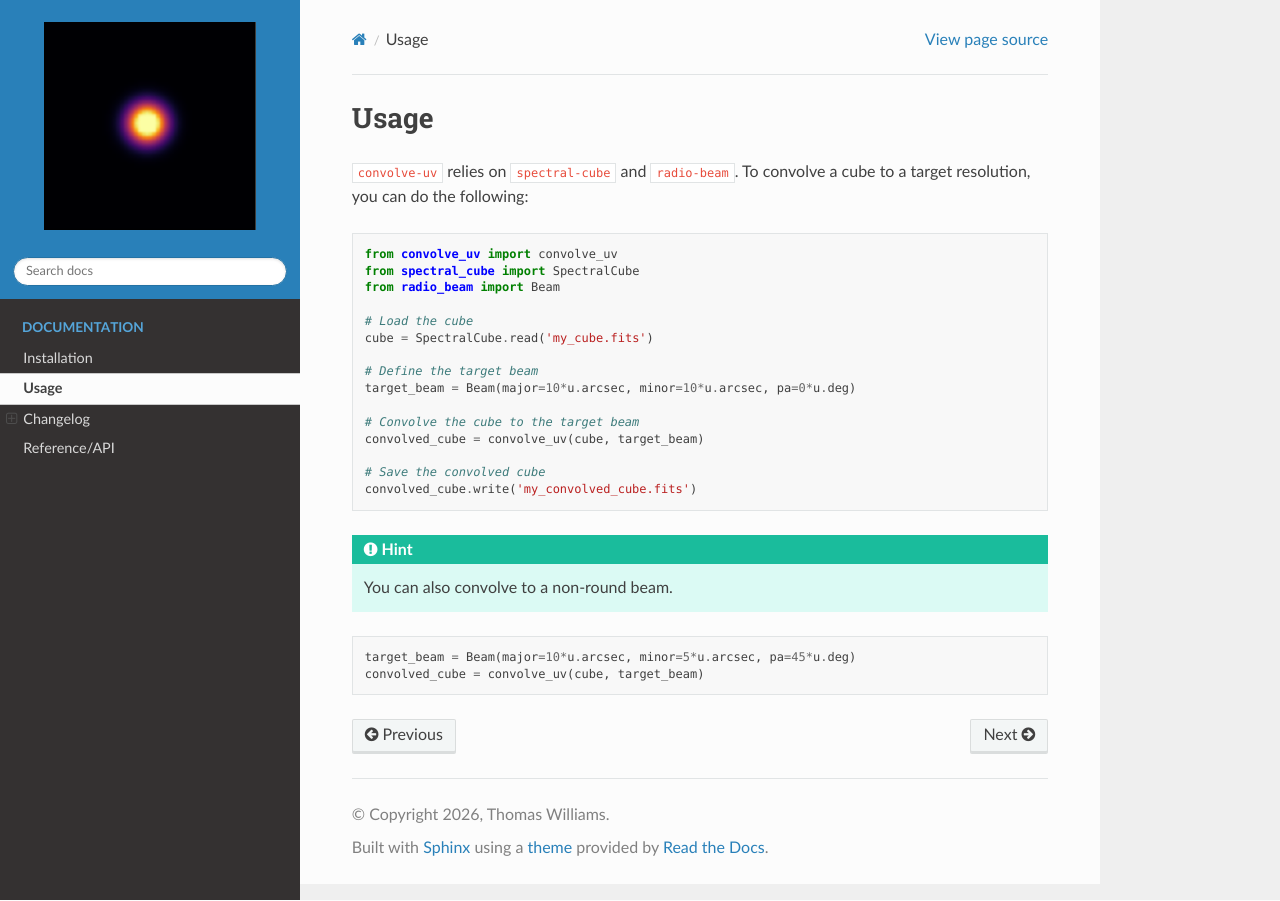
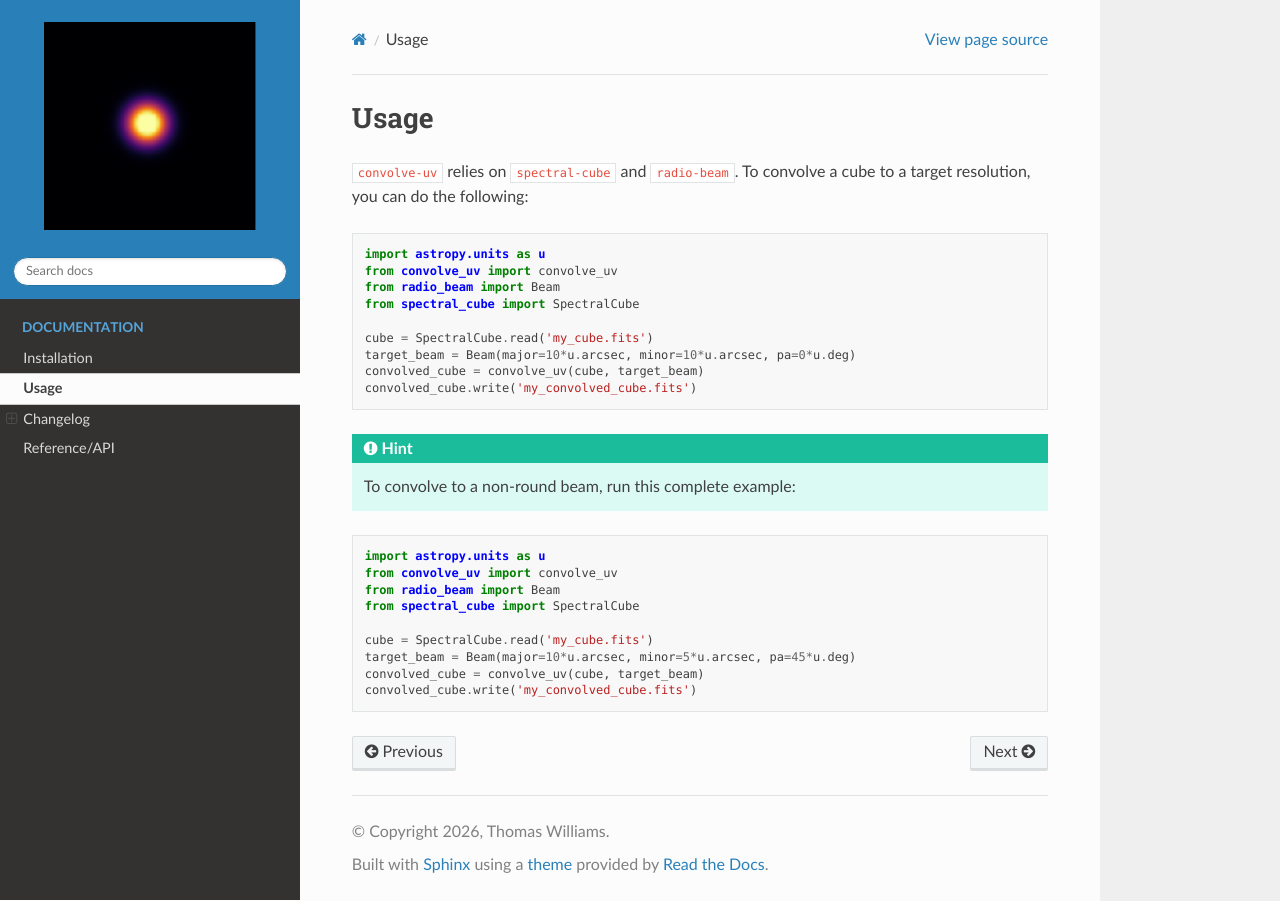
Before and after one commit to thomaswilliamsastro/convolve_uv, a Sphinx documentation site: the page built from docs/docs_convolve_uv/usage.rst, in a window 1280 px wide. Built offline with Sphinx 7.4.7 and the Read the Docs theme 3.1.0, drawn with Linux system fonts in a browser that asks for light colours.

Commit message:
Correct parameter docs and examples (#16) (#16)
Document supported boundary modes and make usage examples self-contained and copy-pasteable.

Co-authored-by: Copilot App <223556219+Copilot@users.noreply.github.com>

```diff
--- a/docs/docs_convolve_uv/usage.rst
+++ b/docs/docs_convolve_uv/usage.rst
@@ -7,27 +7,28 @@ do the following:
 
 .. code-block:: python
 
+    import astropy.units as u
     from convolve_uv import convolve_uv
+    from radio_beam import Beam
     from spectral_cube import SpectralCube
-    from radio_beam import Beam
 
-    # Load the cube
     cube = SpectralCube.read('my_cube.fits')
-
-    # Define the target beam
     target_beam = Beam(major=10*u.arcsec, minor=10*u.arcsec, pa=0*u.deg)
-
-    # Convolve the cube to the target beam
     convolved_cube = convolve_uv(cube, target_beam)
-
-    # Save the convolved cube
     convolved_cube.write('my_convolved_cube.fits')
 
 .. HINT::
 
-    You can also convolve to a non-round beam.
+    To convolve to a non-round beam, run this complete example:
 
 .. code-block:: python
 
+    import astropy.units as u
+    from convolve_uv import convolve_uv
+    from radio_beam import Beam
+    from spectral_cube import SpectralCube
+
+    cube = SpectralCube.read('my_cube.fits')
     target_beam = Beam(major=10*u.arcsec, minor=5*u.arcsec, pa=45*u.deg)
     convolved_cube = convolve_uv(cube, target_beam)
+    convolved_cube.write('my_convolved_cube.fits')
```
Also changed, not shown: CHANGELOG.md (+1 -0 lines), README.md (+2 -3 lines), 1 other file.
